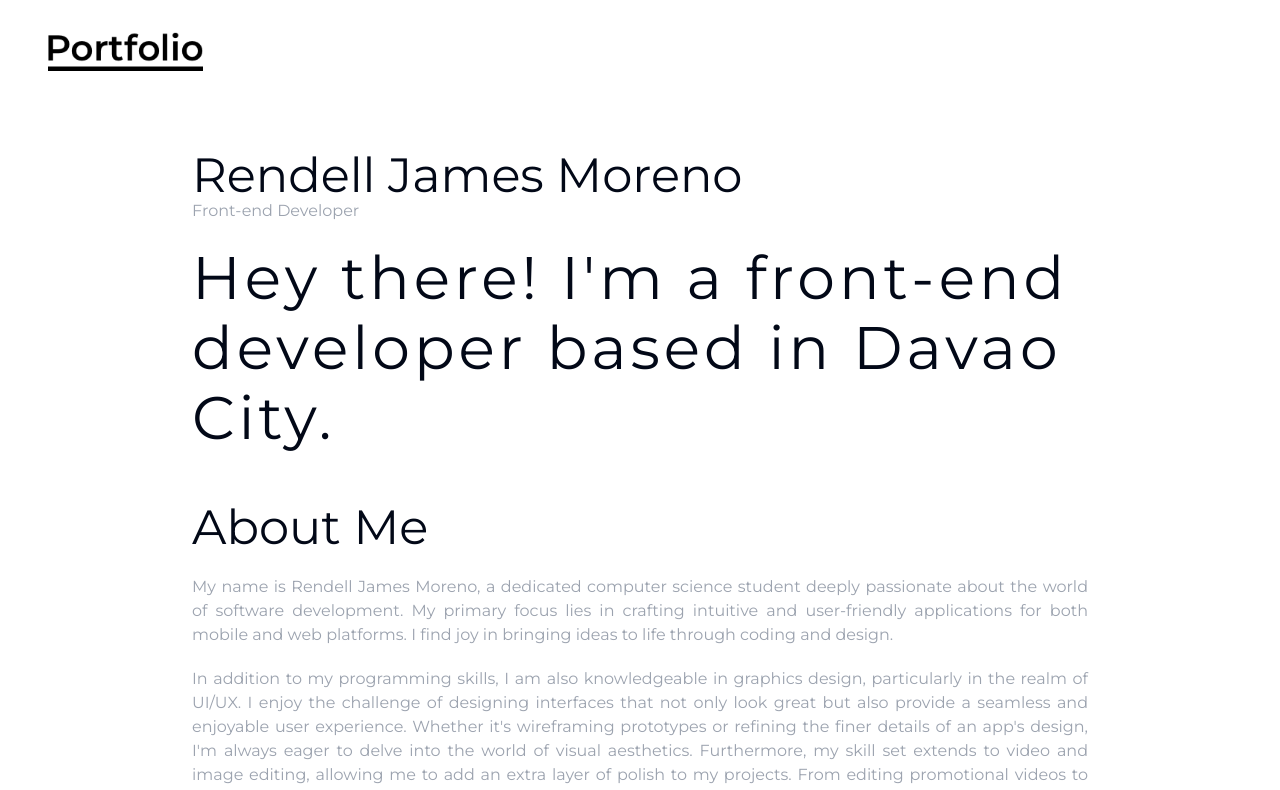
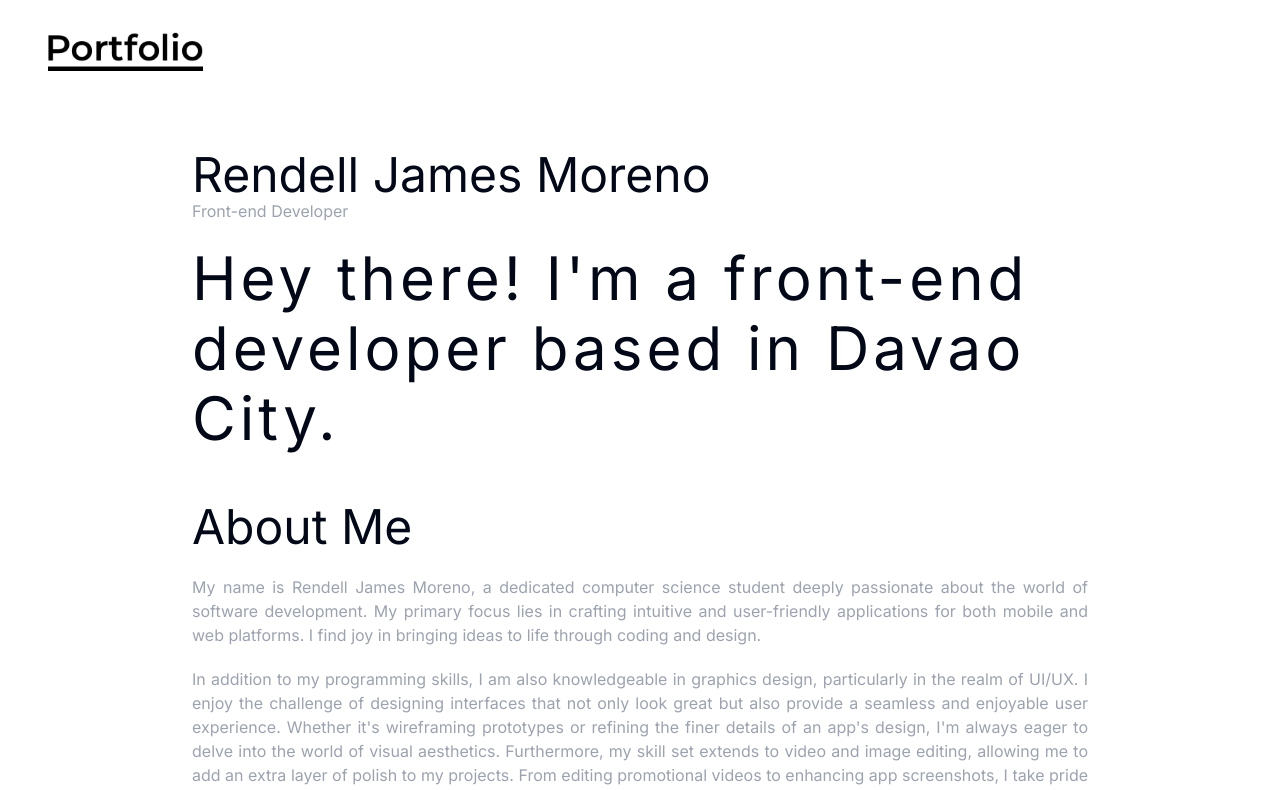
Before and after one commit to rjamesmoreno/portfolio-using-nextjs-and-tailwind, a Next.js app: page / in a window 1280 px wide. Shown: the top 790 px of the page. Built offline with nearby package versions, Linux system fonts and the light colour scheme.

Commit message:
chore: added packages for cloudflare deploying

```diff
--- a/next.config.mjs
+++ b/next.config.mjs
@@ -1,6 +1,5 @@
 /** @type {import('next').NextConfig} */
 const nextConfig = {
-    output:'export',
 };
 
 export default nextConfig;
--- a/package.json
+++ b/package.json
@@ -22,6 +22,7 @@
     "tailwindcss-animate": "^1.0.7"
   },
   "devDependencies": {
+    "@cloudflare/next-on-pages": "^1.11.0",
     "@types/node": "^20",
     "@types/react": "^18",
     "@types/react-dom": "^18",
--- a/src/app/layout.tsx
+++ b/src/app/layout.tsx
@@ -1,8 +1,8 @@
 import type { Metadata } from "next";
-import { Montserrat } from "next/font/google";
+import { Inter } from "next/font/google";
 import "./globals.css";
 
-const inter = Montserrat({ subsets: ["latin"] });
+const inter = Inter({ subsets: ["latin"] });
 
 export const metadata: Metadata = {
   title: "My Portfolio",
```
Also changed, not shown: 1 other file (tests, documents, lock files or other folders).
